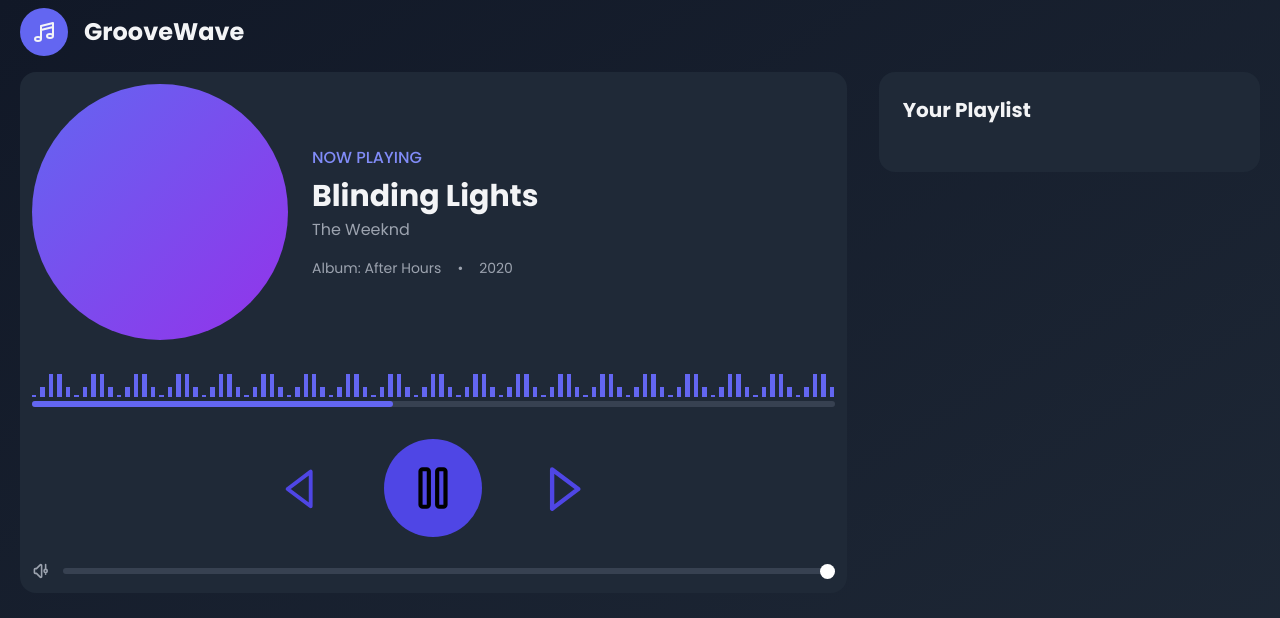
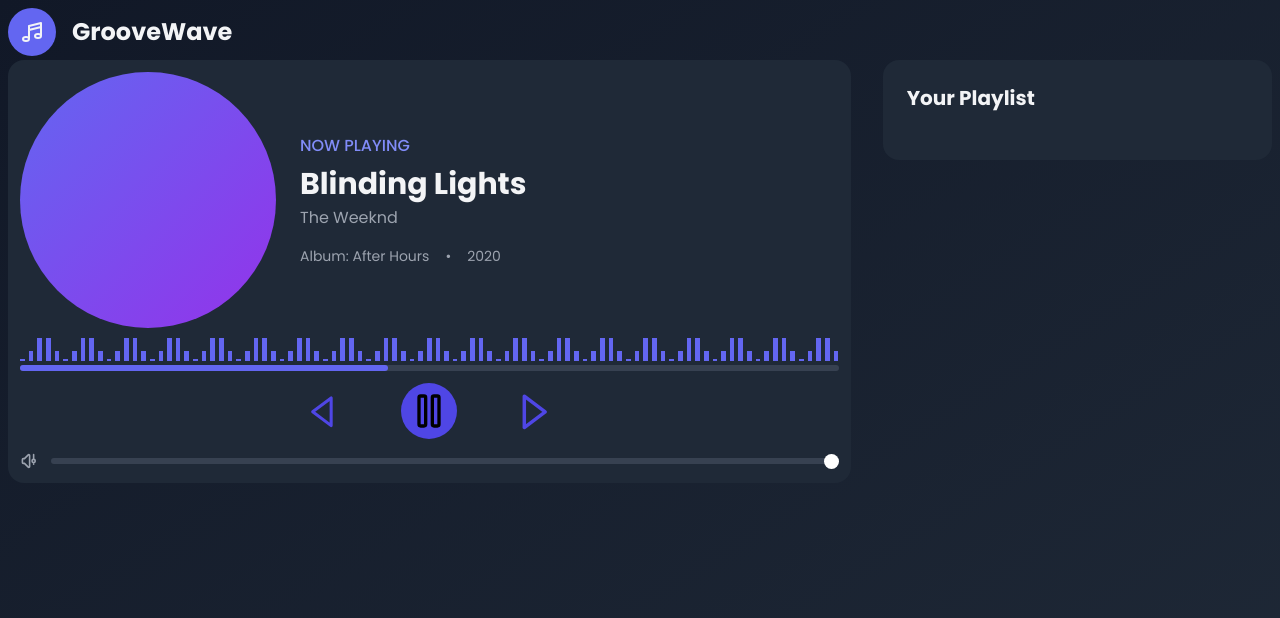
Before and after one commit to krAnkit2000/Music, a plain HTML site: page index.html in a window 1280 px wide. Drawn offline with nearby package versions, Linux system fonts and the light colour scheme; no server answers.

Commit message:
playlist section

```diff
--- a/index.html
+++ b/index.html
@@ -10,9 +10,9 @@
 
 </head>
 <body class="bg-gradient-to-br from-gray-900 to-gray-800 min-h-screen text-gray-100 overflow-x-hidden">
-    <div class="container mx-auto px-5 py-2">
+    <div class="container mx-auto px-2 py-2">
         <!-- Player Header -->
-        <header class="flex items-center justify-between mb-4">
+        <header class="flex items-center justify-between mb-0">
             <div class="flex items-center">
                 <div class="w-12 h-12 rounded-full bg-indigo-500 flex items-center justify-center mr-4">
                     <svg xmlns="http://www.w3.org/2000/svg" class="h-6 w-6" fill="none" viewBox="0 0 24 24" stroke="currentColor">
@@ -34,12 +34,12 @@
         <!-- Main Content -->
         <div class="flex flex-col lg:flex-row gap-8">
             <!-- Now Playing Section -->
-            <div class="w-full lg:w-2/3 bg-gray-800 rounded-2xl p-3">
-                <div class="flex flex-col md:flex-row items-center gap-6 mb-8">
+            <div class="w-full lg:w-2/3 bg-gray-800 rounded-2xl mt-1  p-3 palycard">
+                <div class="flex flex-col md:flex-row items-center gap-6 mb-2">
                     <div class="disc relative w-48 h-48 md:w-64 md:h-64 rounded-full bg-gradient-to-br from-indigo-500 to-purple-600 flex items-center justify-center">
                         <!-- <div class="absolute w-24 h-24 md:w-32 md:h-32 rounded-full bg-gray-800"></div> -->
                     </div>
-                    <div class="text-center md:text-left mt-4 md:mt-0">
+                    <div class="text-center md:text-left mt-2 md:mt-0">
                         <p class="text-indigo-400 font-medium">NOW PLAYING</p>
                         <h2 class="text-3xl font-bold mt-2">Blinding Lights</h2>
                         <p class="text-gray-400 mt-1">The Weeknd</p>
@@ -70,21 +70,21 @@
                  <audio id="audioPlayer"></audio>
                 <!-- Controls -->
 
-                <div class="flex items-center justify-center mt-8 ">
+                <div class="flex items-center justify-center mt-3 ">
                     <button id="prevBtn" class="p-2 rounded-full hover:bg-gray-700 transition"> <!-- Prev -->
                         <!-- SVG -->
-                        <svg fill="#000000" width="50px" height="50px" viewBox="0 0 26 23" id="previous" data-name="Line Color" xmlns="http://www.w3.org/2000/svg" class="icon line-color"><path id="primary" d="M17,3V21L5,12Z" style="fill: none; stroke: rgb(79 70 229 / var(--tw-bg-opacity, 1)); stroke-linecap: round; stroke-linejoin: round; stroke-width: 2;"></path></svg>
+                        <svg fill="#000000" width="40px" height="40px" viewBox="0 0 26 23" id="previous" data-name="Line Color" xmlns="http://www.w3.org/2000/svg" class="icon line-color"><path id="primary" d="M17,3V21L5,12Z" style="fill: none; stroke: rgb(79 70 229 / var(--tw-bg-opacity, 1)); stroke-linecap: round; stroke-linejoin: round; stroke-width: 2;"></path></svg>
                     </button>
 
-                    <button id="playPauseBtn" class="p-6 bg-indigo-600 rounded-full hover:bg-indigo-700 transition"> <!-- Play -->
+                    <button id="playPauseBtn" class="p-2 bg-indigo-600 rounded-full hover:bg-indigo-700 transition"> <!-- Play -->
                         <!-- SVG -->
-                        <svg fill="#000000" width="50px" height="50px" viewBox="0 0 24 24" id="pause" data-name="Line Color" xmlns="http://www.w3.org/2000/svg" class="icon line-color"><path id="primary" d="M7,3H9a1,1,0,0,1,1,1V20a1,1,0,0,1-1,1H7a1,1,0,0,1-1-1V4A1,1,0,0,1,7,3Zm8,18h2a1,1,0,0,0,1-1V4a1,1,0,0,0-1-1H15a1,1,0,0,0-1,1V20A1,1,0,0,0,15,21Z" style="fill: none; stroke: rgb(0, 0, 0); stroke-linecap: round; stroke-linejoin: round; stroke-width: 2;"></path></svg>
+                        <svg fill="#000000" width="40px" height="40px" viewBox="0 0 24 24" id="pause" data-name="Line Color" xmlns="http://www.w3.org/2000/svg" class="icon line-color"><path id="primary" d="M7,3H9a1,1,0,0,1,1,1V20a1,1,0,0,1-1,1H7a1,1,0,0,1-1-1V4A1,1,0,0,1,7,3Zm8,18h2a1,1,0,0,0,1-1V4a1,1,0,0,0-1-1H15a1,1,0,0,0-1,1V20A1,1,0,0,0,15,21Z" style="fill: none; stroke: rgb(0, 0, 0); stroke-linecap: round; stroke-linejoin: round; stroke-width: 2;"></path></svg>
                     </button>
                     <button id="forwardBtn" class="p-2 rounded-full hover:bg-gray-700 transition"> <!-- Forward -->
                         <!-- SVG -->
 
 
-<svg fill="#000000" width="50px" height="50px" viewBox="0 0 20 23" id="next" data-name="Line Color" xmlns="http://www.w3.org/2000/svg" class="icon line-color"><path id="primary" d="M17,12,5,21V3Z" style="fill: none; stroke: rgb(79 70 229 / var(--tw-bg-opacity, 1)); stroke-linecap: round; stroke-linejoin: round; stroke-width: 2;"></path></svg>
+<svg fill="#000000" width="40px" height="40px" viewBox="0 0 20 23" id="next" data-name="Line Color" xmlns="http://www.w3.org/2000/svg" class="icon line-color"><path id="primary" d="M17,12,5,21V3Z" style="fill: none; stroke: rgb(79 70 229 / var(--tw-bg-opacity, 1)); stroke-linecap: round; stroke-linejoin: round; stroke-width: 2;"></path></svg>
                     </button>
 
                 </div>
@@ -92,7 +92,7 @@
 
 
                 <!-- Volume Control -->
-                <div class="flex items-center gap-3 mt-6">
+                <div class="flex items-center gap-3 mt-3">
                     <svg xmlns="http://www.w3.org/2000/svg" class="h-5 w-5 text-gray-400" fill="none" viewBox="0 0 24 24" stroke="currentColor">
                         <path stroke-linecap="round" stroke-linejoin="round" stroke-width="2" d="M5.586 15H4a1 1 0 01-1-1v-4a1 1 0 011-1h1.586l4.707-4.707C10.923 3.663 12 4.109 12 5v14c0 .891-1.077 1.337-1.707.707L5.586 15z" clip-rule="evenodd" />
                         <path stroke-linecap="round" stroke-linejoin="round" stroke-width="2" d="M17 14a2 2 0 100-4m0 4a2 2 0 110-4m0 4v2m0-6V4" />
@@ -105,7 +105,8 @@
             <!-- Playlist Section -->
 
 
-            <div id="playlistPanel" class="fixed top-0 right-0 h-full w-72 bg-gray-800 z-50 transform translate-x-full transition-transform duration-300 flex flex-col lg:static lg:translate-x-0 lg:w-1/3 lg:h-auto p-6 rounded-none lg:rounded-2xl">
+            <div id="playlistPanel" class="fixed top-0  mt-1 right-0 h-full w-72 bg-gray-800 z-50 transform translate-x-full transition-transform duration-300 flex flex-col lg:static lg:translate-x-0 lg:w-1/3 lg:h-auto p-6 rounded-none lg:rounded-2xl">
+
 
                 <!-- Close Button for mobile only -->
                 <div class="flex justify-between items-center mb-4 lg:hidden">
--- a/style.css
+++ b/style.css
@@ -161,3 +161,6 @@ color: white;
   .playlist-mobile.active {
     transform: translateX(0);
   }
+  .palycard{
+    height: fit-content;
+  }
```
